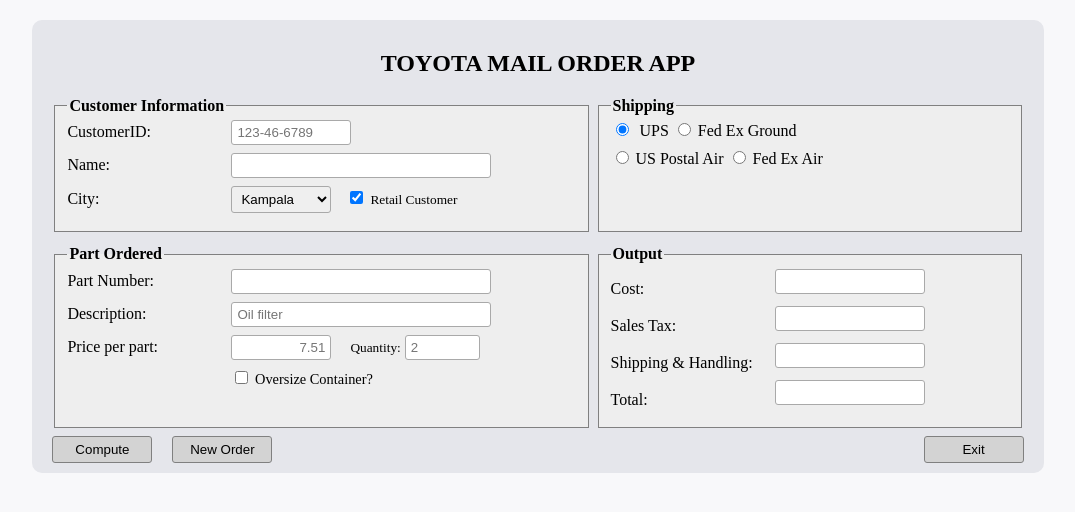
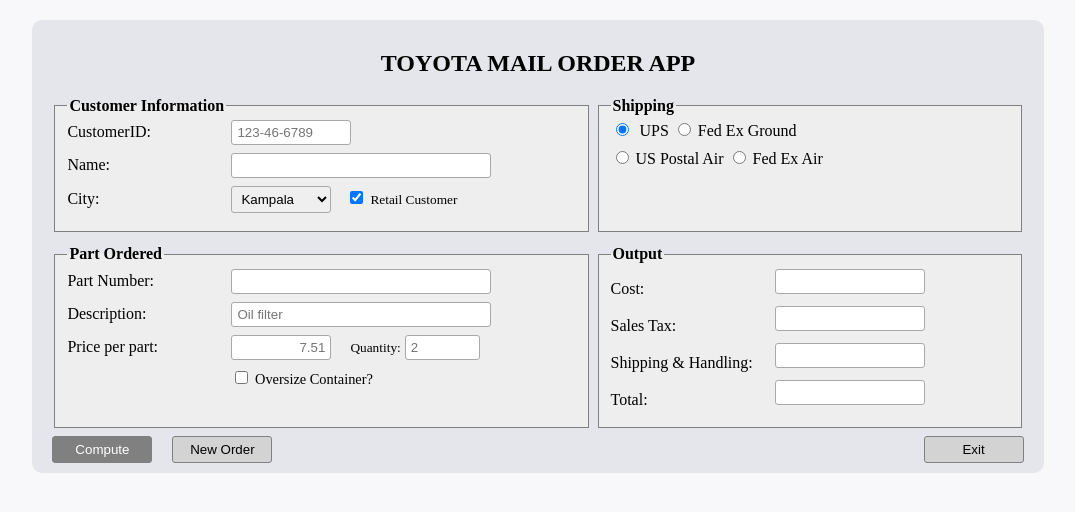
Before and after one commit to KatoTimothy/toyota-mail-app, a website: page public/index.html in a window 1280 px wide. In both pictures the pointer is over the input "Compute". Shown: the whole page, without its empty margins (102-1177 px from the left). Drawn offline with Linux system fonts and the light colour scheme.

Commit message:
added a few lines of code

```diff
--- a/public/css/styles.css
+++ b/public/css/styles.css
@@ -184,6 +184,11 @@
 	width: 100px;
 }
 
+.btn:hover {
+	background: gray;
+	color: white;
+}
+
 .computations {
 	background: white;
 	text-align: right;
```
